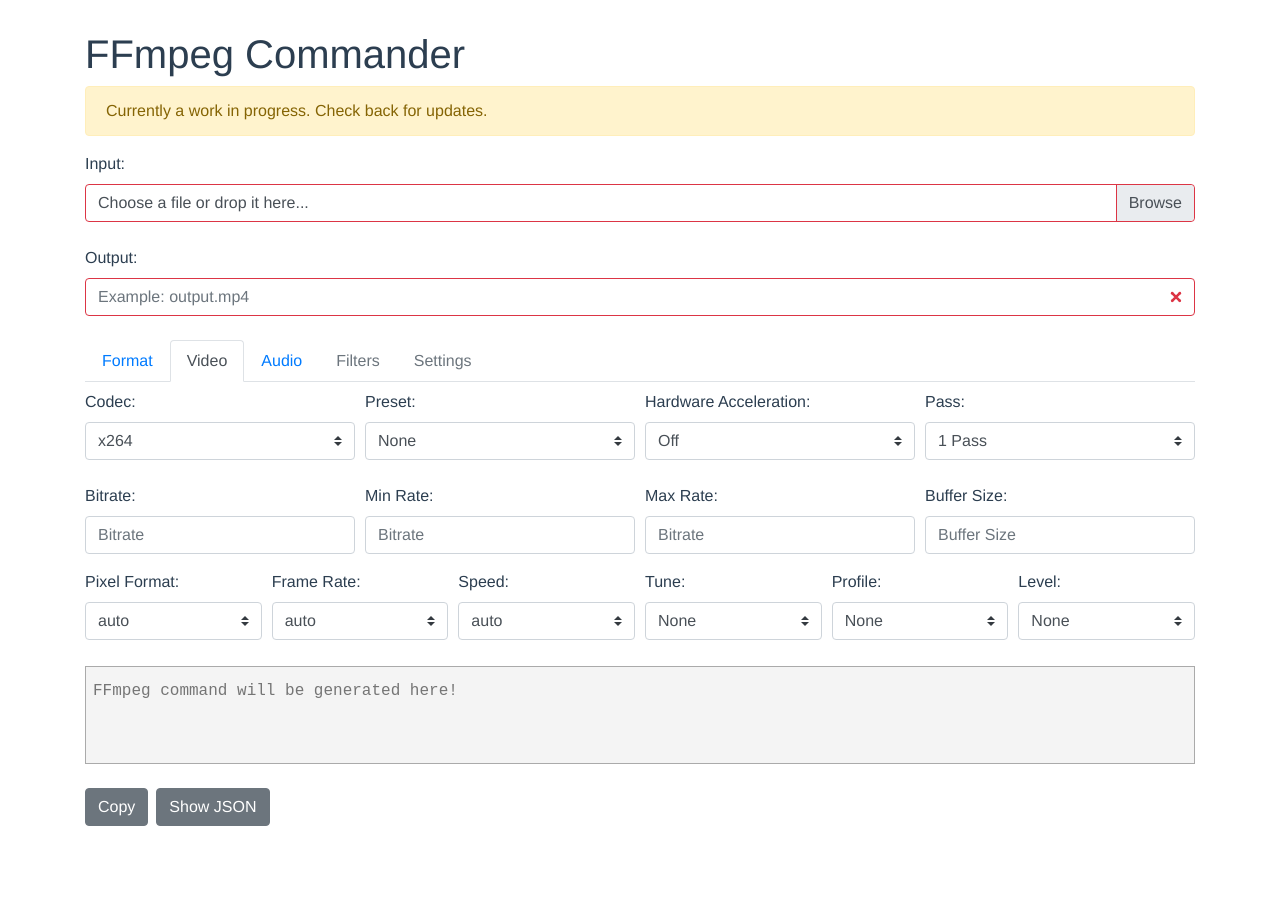
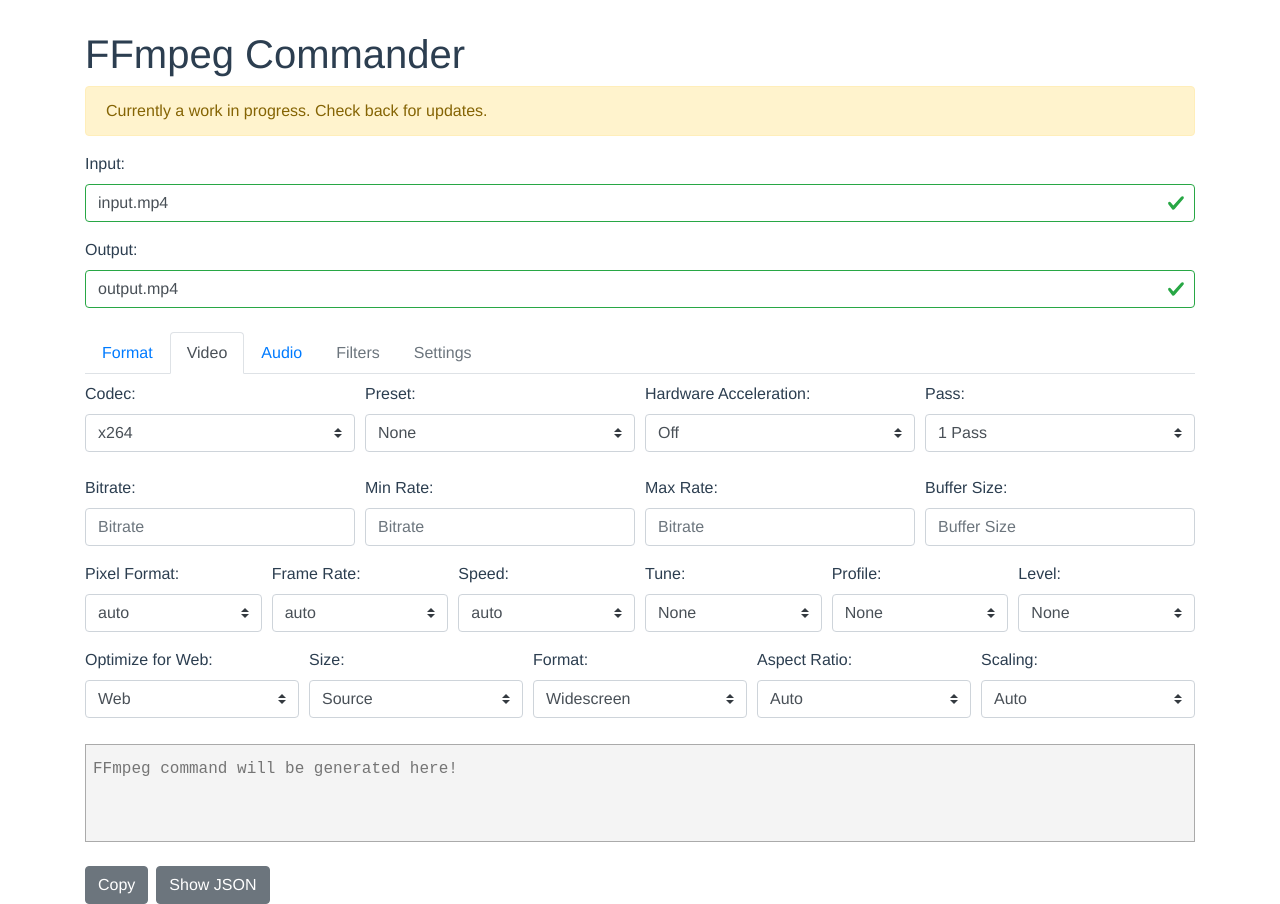
Before and after one commit to alfg/ffmpeg-commander, a Vue app: page / in a window 1280 px wide. Both pictures are taken after a click on the tab "Video". Before the commit the page ends 826 px from the top, so only its background shows below. Built offline with nearby package versions, Linux system fonts and the light colour scheme; what vue-highlightjs would draw is missing.

Commit message:
Adding video options: optimize for web, size, width/height (if custom size is selected), format, aspect ratio and scaling.

```diff
--- a/src/components/Editor.vue
+++ b/src/components/Editor.vue
@@ -1,14 +1,13 @@
 <template>
   <div class="editor">
     <b-form-group label="Input:" label-for="input">
-      <b-form-file
+      <b-form-input
         class="mb-2"
-        v-model="fileInput"
+        v-model="form.input"
         :state="Boolean(form.input)"
         @input="updateFile"
-        placeholder="Choose a file or drop it here..."
-        drop-placeholder="Drop file here..."
-      ></b-form-file>
+        placeholder="Example: input.mp4"
+      ></b-form-input>
     </b-form-group>
 
     <b-form-group label="Output:" label-for="output">
@@ -31,7 +30,10 @@
       <b-tab title="Audio" class="mt-2">
         <Audio :container="form.container" v-model="form.audio" />
       </b-tab>
-      <b-tab title="Filters" class="mt-2" disabled></b-tab>
+
+      <b-tab title="Filters" class="mt-2" disabled>
+        <Filters v-model="form.filters" />
+      </b-tab>
       <b-tab title="Settings" class="mt-2" disabled></b-tab>
     </b-tabs>
 
@@ -68,6 +70,7 @@
 import Format from './Format.vue';
 import Video from './Video.vue';
 import Audio from './Audio.vue';
+import Filters from './Filters.vue';
 
 const {
   containers,
@@ -80,14 +83,14 @@
     Format,
     Video,
     Audio,
+    Filters,
   },
   props: {},
   data() {
     return {
-      fileInput: null,
       form: {
-        input: null,
-        output: null,
+        input: 'input.mp4',
+        output: 'output.mp4',
         container: 'mp4',
         video: {
           codec: 'x264',
@@ -105,9 +108,18 @@
           tune: 'none',
           profile: 'none',
           level: 'none',
+          optimize: 'web',
+          size: 'source',
+          width: '1080',
+          height: '1920',
+          format: 'widescreen',
+          aspect: 'auto',
+          scaling: 'auto',
         },
         audio: {
           codec: 'copy',
+        },
+        filters: {
         },
       },
       containers,
@@ -169,6 +181,13 @@
         tune: video.tune,
         profile: video.profile,
         level: video.level,
+        optimize: video.optimize,
+        size: video.size,
+        width: video.width,
+        height: video.height,
+        format: video.format,
+        aspect: video.aspect,
+        scaling: video.scaling,
       };
       this.cmd = ffmpeg.build(options);
     },
@@ -212,6 +231,13 @@
           tune: video.tune,
           profile: video.profile,
           level: video.level,
+          optimize: video.optimize,
+          size: video.size,
+          width: video.width,
+          height: video.height,
+          format: video.format,
+          aspect: video.aspect,
+          scaling: video.scaling,
         },
         audio: {
           codec: codecMap[audio.codec],
--- /dev/null
+++ b/src/components/Filters.vue
@@ -0,0 +1,26 @@
+<template>
+  <div>
+  </div>
+</template>
+
+<script>
+// import config from '@/config';
+
+// const {
+//   containers,
+// } = config;
+
+export default {
+  name: 'Filters',
+  props: ['value'],
+  data() {
+    return {
+    };
+  },
+  methods: {
+    update(key, value) {
+      this.$emit('input', { ...this.value, [key]: value });
+    },
+  },
+};
+</script>
--- a/src/components/Video.vue
+++ b/src/components/Video.vue
@@ -203,6 +203,93 @@
         </b-form-group>
       </b-col>
     </b-form-row>
+
+    <b-form-row>
+      <b-col>
+        <b-form-group label="Optimize for Web:" label-for="optimize">
+          <b-form-select
+            class="u-full-width"
+            v-bind:value="value.optimize"
+            @input="update('optimize', $event)"
+          >
+            <option :value="null" disabled>-- Please select an option --</option>
+            <option v-for="o in optimize" :key="o.id" :value="o.value">{{o.name}}</option>
+          </b-form-select>
+        </b-form-group>
+      </b-col>
+
+      <b-col>
+        <b-form-group label="Size:" label-for="size">
+          <b-form-select
+            class="u-full-width"
+            v-bind:value="value.size"
+            @input="update('size', $event)"
+          >
+            <option :value="null" disabled>-- Please select an option --</option>
+            <option v-for="o in sizes" :key="o.id" :value="o.value">{{o.name}}</option>
+          </b-form-select>
+        </b-form-group>
+      </b-col>
+
+      <b-col v-if="value.size == 'custom'">
+        <b-form-group label="Width:" label-for="width">
+          <b-form-input
+            v-bind:value="value.width"
+            @input="update('width', $event)"
+            placeholder="Width"
+          ></b-form-input>
+        </b-form-group>
+      </b-col>
+
+      <b-col v-if="value.size == 'custom'">
+        <b-form-group label="Height:" label-for="height">
+          <b-form-input
+            v-bind:value="value.height"
+            @input="update('height', $event)"
+            placeholder="Height"
+          ></b-form-input>
+        </b-form-group>
+      </b-col>
+
+      <b-col>
+        <b-form-group label="Format:" label-for="format">
+          <b-form-select
+            class="u-full-width"
+            v-bind:value="value.format"
+            @input="update('format', $event)"
+          >
+            <option :value="null" disabled>-- Please select an option --</option>
+            <option v-for="o in formats" :key="o.id" :value="o.value">{{o.name}}</option>
+          </b-form-select>
+        </b-form-group>
+      </b-col>
+
+      <b-col>
+        <b-form-group label="Aspect Ratio:" label-for="aspect-ratio">
+          <b-form-select
+            class="u-full-width"
+            v-bind:value="value.aspect"
+            @input="update('aspect', $event)"
+          >
+            <option :value="null" disabled>-- Please select an option --</option>
+            <option v-for="o in aspects" :key="o.id" :value="o.value">{{o.name}}</option>
+          </b-form-select>
+        </b-form-group>
+      </b-col>
+
+      <b-col>
+        <b-form-group label="Scaling:" label-for="scaling">
+          <b-form-select
+            class="u-full-width"
+            v-bind:value="value.scaling"
+            @input="update('scaling', $event)"
+          >
+            <option :value="null" disabled>-- Please select an option --</option>
+            <option v-for="o in scalings" :key="o.id" :value="o.value">{{o.name}}</option>
+          </b-form-select>
+        </b-form-group>
+      </b-col>
+    </b-form-row>
   </div>
 </template>
 
@@ -220,6 +307,11 @@
   tunes,
   profiles,
   levels,
+  optimize,
+  sizes,
+  formats,
+  aspects,
+  scalings,
 } = config;
 
 export default {
@@ -237,6 +329,11 @@
       tunes,
       profiles,
       levels,
+      optimize,
+      sizes,
+      formats,
+      aspects,
+      scalings,
     };
   },
   computed: {
--- a/src/config.js
+++ b/src/config.js
@@ -143,6 +143,62 @@
     { name: '5.1', value: '5.1' },
     { name: '5.2', value: '5.2' },
   ],
+  optimize: [
+    { name: 'Web', value: 'web' },
+    { name: 'None', value: 'none' },
+  ],
+  sizes: [
+    { name: 'Source', value: 'source' },
+    { name: '8K', value: '8192' },
+    { name: '8K UHD', value: '7680' },
+    { name: '4K', value: '4096' },
+    { name: '4K UHD', value: '3840' },
+    { name: '2K', value: '2048' },
+    { name: '1600p', value: '2560' },
+    { name: '1440p', value: '2560' },
+    { name: '1200p', value: '1920' },
+    { name: '1080p', value: '1920' },
+    { name: '900p', value: '1600' },
+    { name: '720p', value: '1280' },
+    { name: '576p', value: '1024' },
+    { name: '480p', value: '720' },
+    { name: '320p', value: '480' },
+    { name: '240p', value: '320' },
+    { name: 'Custom', value: 'custom' },
+  ],
+  formats: [
+    { name: 'Widescreen', value: 'widescreen' },
+    { name: 'Full Screen', value: 'fullscreen' },
+  ],
+  aspects: [
+    { name: 'Auto', value: 'auto' },
+    { name: '1:1', value: '1:1' },
+    { name: '2.4:1', value: '2.4:1' },
+    { name: '3:2', value: '3:2' },
+    { name: '4:3', value: '4:3' },
+    { name: '5:4', value: '5:4' },
+    { name: '8:7', value: '8:7' },
+    { name: '14:10', value: '14:10' },
+    { name: '16:9', value: '16:9' },
+    { name: '16:10', value: '16:10' },
+    { name: '19:10', value: '19:10' },
+    { name: '21:9', value: '21:9' },
+    { name: '32:9', value: '32:9' },
+  ],
+  scalings: [
+    { name: 'Auto', value: 'auto' },
+    { name: 'Neighbor', value: 'neighbor' },
+    { name: 'Area', value: 'area' },
+    { name: 'Fast Bilinear', value: 'fastbilinear' },
+    { name: 'Bilinear', value: 'bilinear' },
+    { name: 'Bicubic', value: 'bicubic' },
+    { name: 'Experimental', value: 'experimental' },
+    { name: 'Bicublin', value: 'bicublin' },
+    { name: 'Gauss', value: 'gauss' },
+    { name: 'Sinc', value: 'sinc' },
+    { name: 'Lanczos', value: 'lanczos' },
+    { name: 'Spline', value: 'spline' },
+  ],
 };
 
 export default config;
--- a/src/ffmpeg.js
+++ b/src/ffmpeg.js
@@ -96,6 +96,16 @@
     str.push(...arg);
   }
 
+  if (options.optimize && options.optimize !== 'none') {
+    const arg = ['-movflags', 'faststart'];
+    str.push(...arg);
+  }
+
+  if (options.aspect && options.aspect !== 'auto') {
+    const arg = ['-aspect', options.aspect];
+    str.push(...arg);
+  }
+
   // Video Filters.
   const vf = [
     '-vf', '"',
@@ -105,6 +115,29 @@
     const arg = [`setpts=${options.speed}`];
     vf.push(...arg);
   }
+
+  // Scale Filters.
+  const scaleFilters = [];
+  if (options.size && options.size !== 'source') {
+    let arg;
+    if (options.size === 'custom') {
+      arg = [`scale=${options.width}:${options.height}`];
+    } else {
+      arg = options.format === 'widescreen' ? [`scale=${options.size}:-1`] : [`scale=-1:${options.size}`];
+    }
+    scaleFilters.push(...arg);
+  }
+
+  if (options.scaling && options.scaling !== 'auto') {
+    const arg = [`flags=${options.scaling}`];
+    scaleFilters.push(...arg);
+  }
+
+  // Add Scale Filters to the vf flags
+  if (scaleFilters.length > 0) {
+    vf.push(scaleFilters.join(':'));
+  }
+
   vf.push('"'); // End of video filters.
 
   // Only push -vf flag if there are video filter arguments.
```
